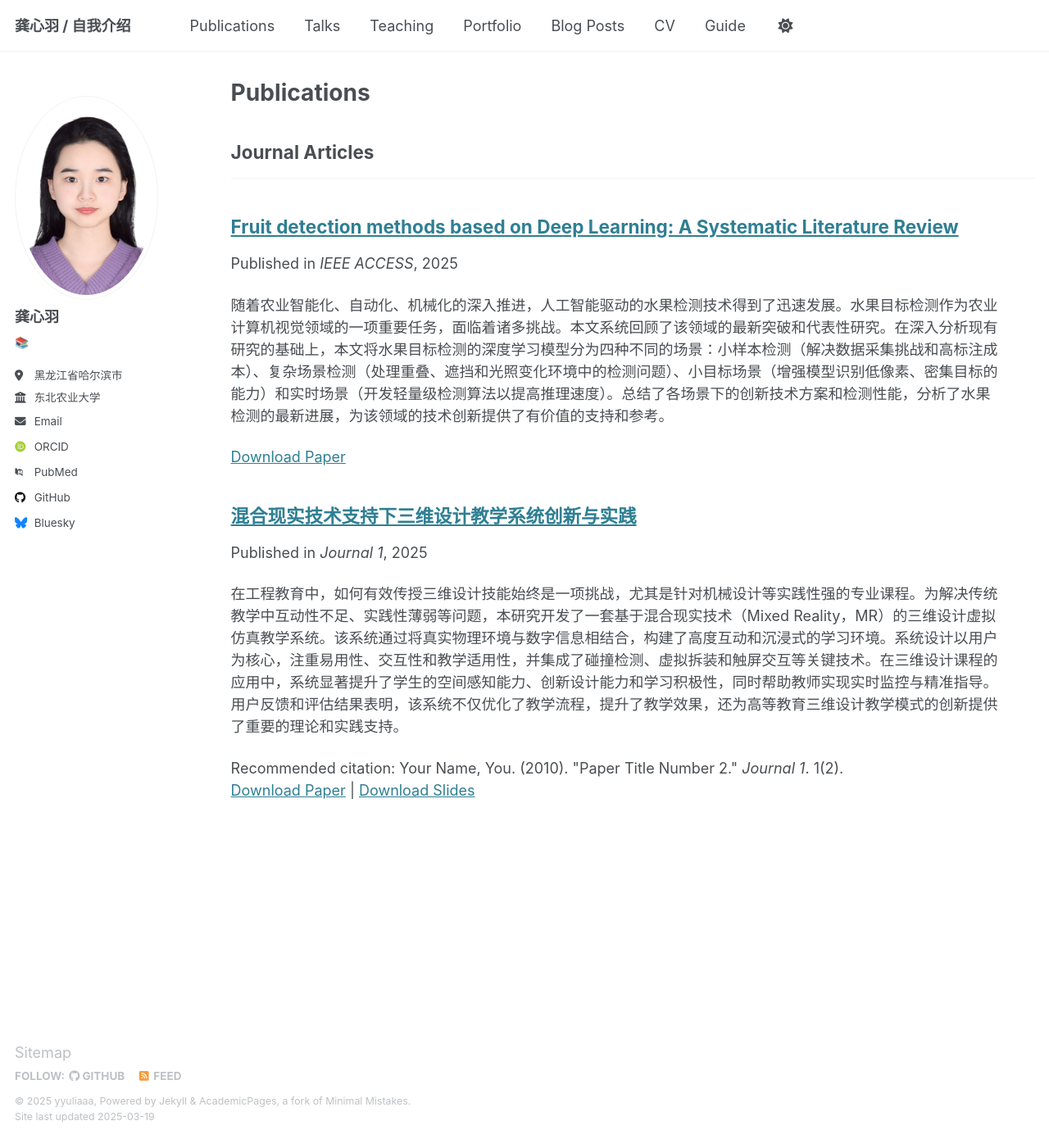
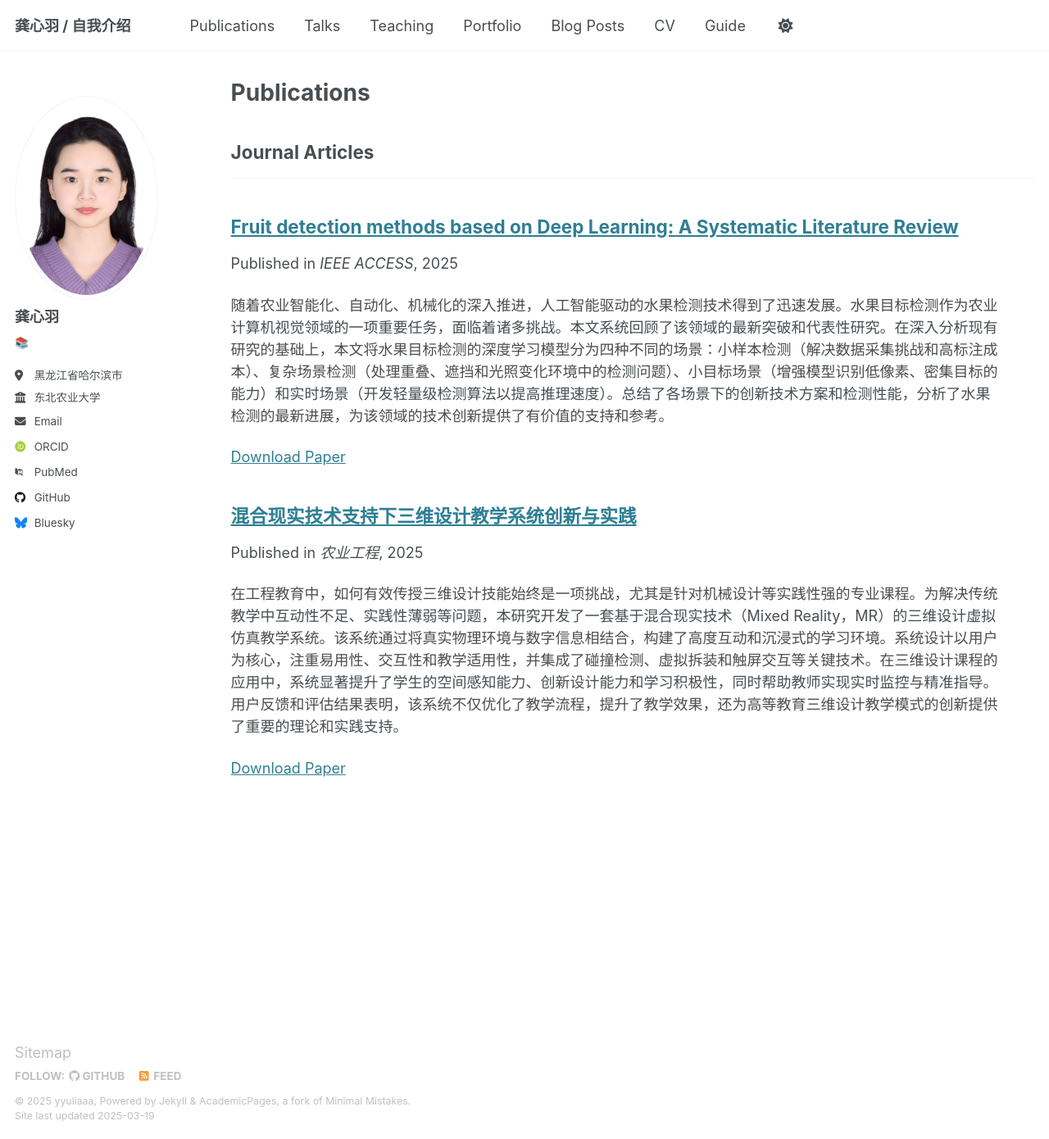
Before and after one commit to yyuliaaa/yyuliaaa.github.io, a Jekyll site: the page built from _pages/publications.html, in a window 1280 px wide and 1390 px high. Shown: the whole window at 82% size. Built offline with Jekyll 4.4.1, drawn with Linux system fonts in a browser that asks for light colours; some web fonts are replaced.

Commit message:
Update 2010-10-01-paper-title-number-2.md

```diff
--- a/_publications/2010-10-01-paper-title-number-2.md
+++ b/_publications/2010-10-01-paper-title-number-2.md
@@ -5,10 +5,10 @@ category: manuscripts
 permalink: /publication/2010-10-01-paper-title-number-2.md
 excerpt: '在工程教育中，如何有效传授三维设计技能始终是一项挑战，尤其是针对机械设计等实践性强的专业课程。为解决传统教学中互动性不足、实践性薄弱等问题，本研究开发了一套基于混合现实技术（Mixed Reality，MR）的三维设计虚拟仿真教学系统。该系统通过将真实物理环境与数字信息相结合，构建了高度互动和沉浸式的学习环境。系统设计以用户为核心，注重易用性、交互性和教学适用性，并集成了碰撞检测、虚拟拆装和触屏交互等关键技术。在三维设计课程的应用中，系统显著提升了学生的空间感知能力、创新设计能力和学习积极性，同时帮助教师实现实时监控与精准指导。用户反馈和评估结果表明，该系统不仅优化了教学流程，提升了教学效果，还为高等教育三维设计教学模式的创新提供了重要的理论和实践支持。'
 date: 2025-01-24
-venue: 'Journal 1'
-slidesurl: 'http://academicpages.github.io/files/slides2.pdf'
+venue: '农业工程'
+#slidesurl: 'http://academicpages.github.io/files/slides2.pdf'
 paperurl: 'http://academicpages.github.io/files/202501043 (3).pdf'
-citation: 'Your Name, You. (2010). &quot;Paper Title Number 2.&quot; <i>Journal 1</i>. 1(2).'
+#citation: '龚心羽, You. (2025). &quot;混合现实技术支持下三维设计教学系统创新与实践.&quot; <i>农业工程</i>. 1(2).'
 ---
 
 The contents above will be part of a list of publications, if the user clicks the link for the publication than the contents of section will be rendered as a full page, allowing you to provide more information about the paper for the reader. When publications are displayed as a single page, the contents of the above "citation" field will automatically be included below this section in a smaller font.
```
